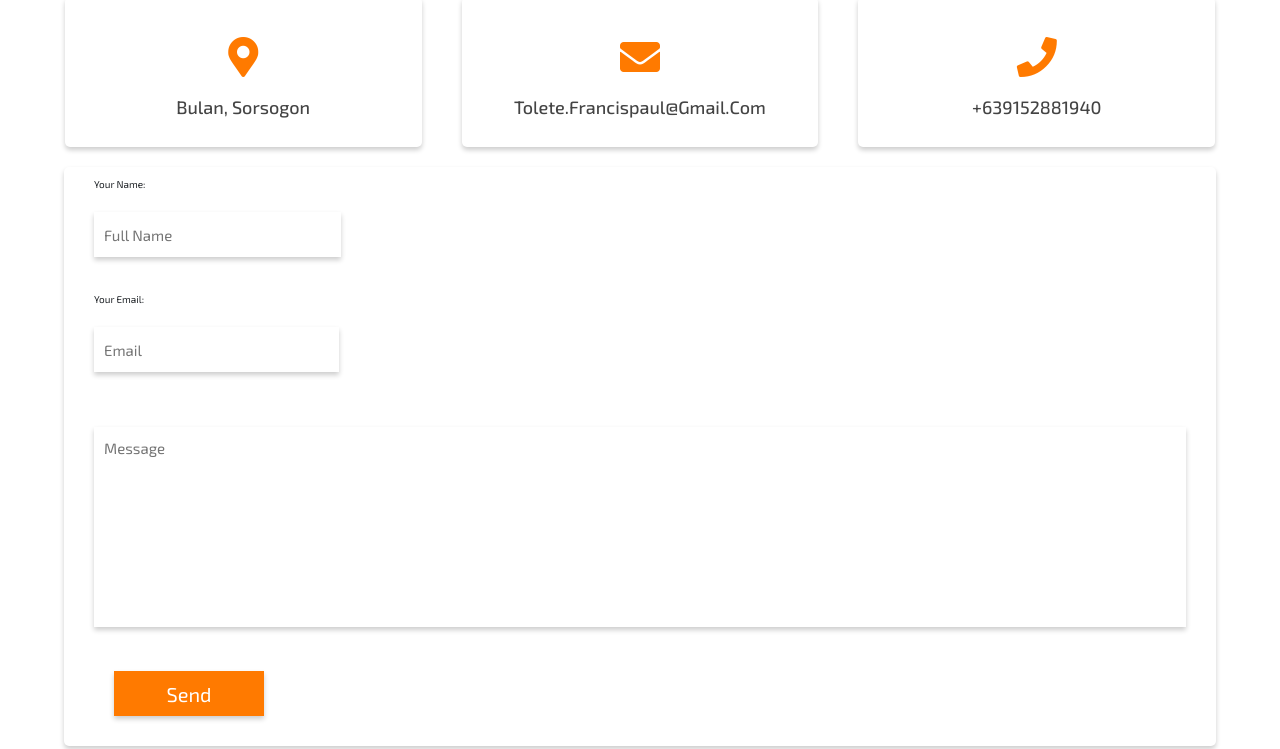
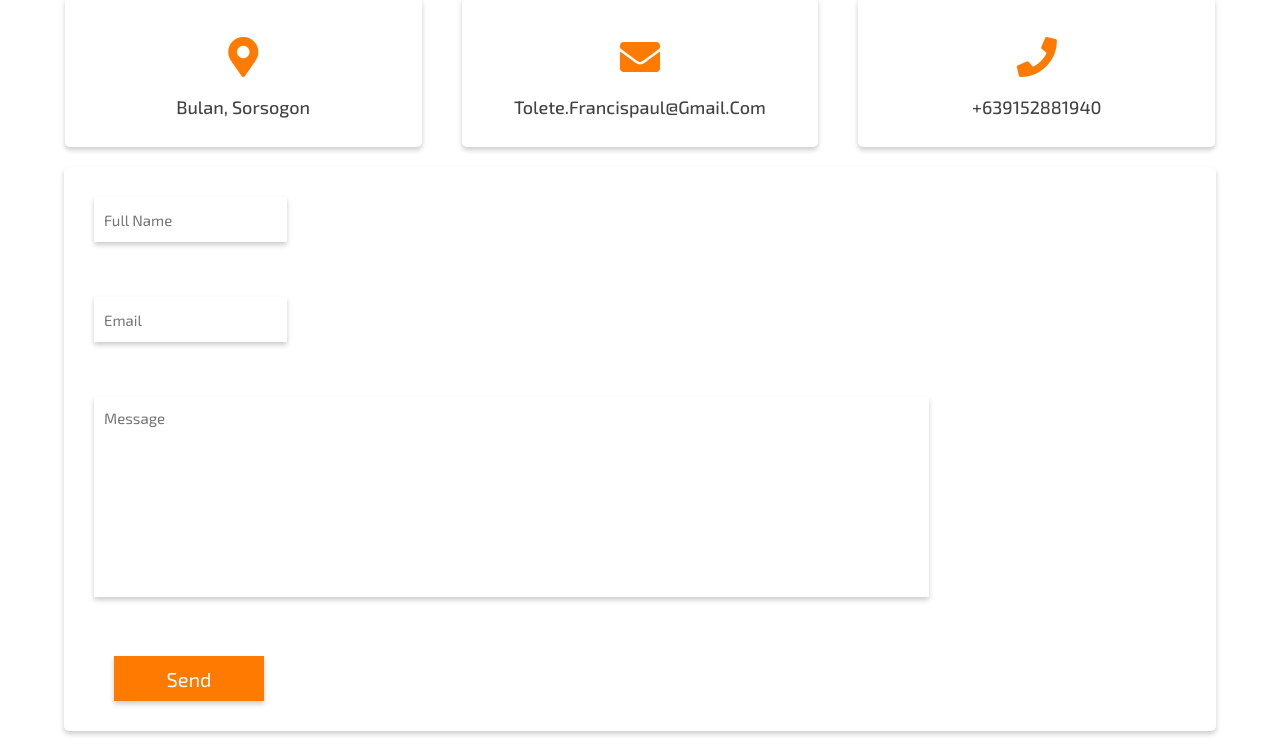
Before and after one commit to tolete1992/interior-design, a plain HTML site: page index.html in a window 1280 px wide. Shown: the part 3431-4180 px from the top of the page. Drawn offline with nearby package versions, Linux system fonts and the light colour scheme.

Commit message:
Update index.html

```diff
--- a/index.html
+++ b/index.html
@@ -277,25 +277,28 @@
           method="POST" netlify data-netlify="true">
           <div class="inputBox">
                <p>
-              <label
-                >Your Name:
+              <label>
                 <input type="text" name="name" placeholder="Full Name" required
               /></label>
             </p>
           </div>
           <p>
-            <label
-              >Your Email:
+            <label>
               <input type="email" name="email" placeholder="Email" required
             /></label>
           </p>
+          <p>
+            <label>
               <textarea
-            name=""
+                name="message"
                 id=""
-            cols="30"
+                cols="100"
                 rows="10"
                 placeholder="message"
               ></textarea>
+            </label>
+          </p>
+
           <input type="submit" value="send" />
         </form>
       </div>
```
Lines whose indentation alone changed are shown as unchanged.
